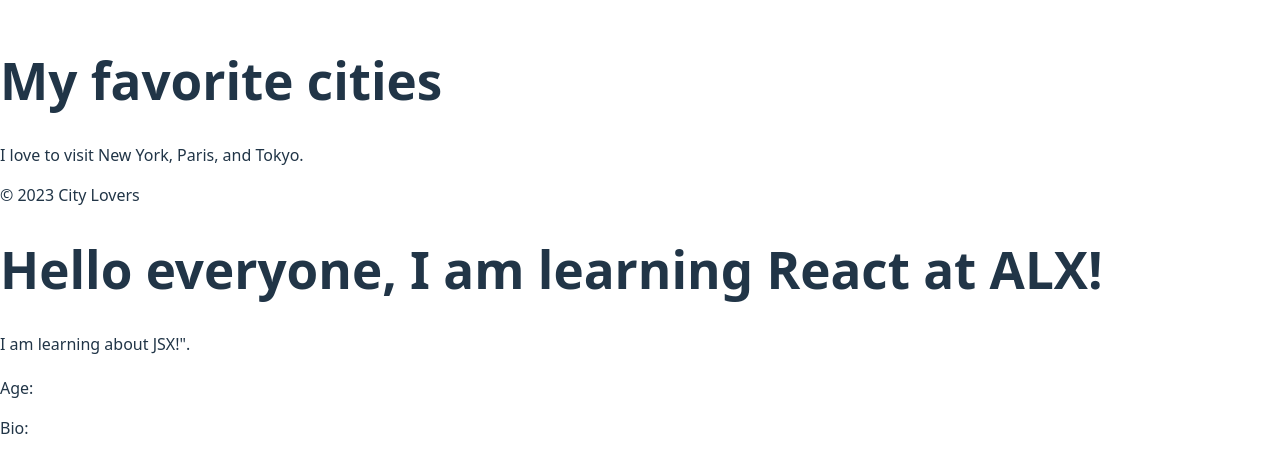
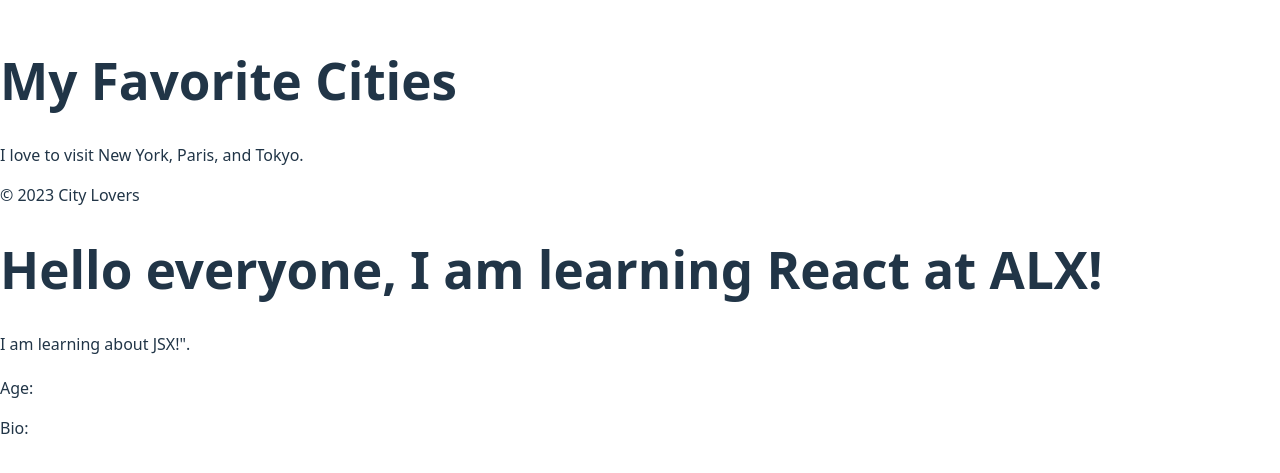
Before and after one commit to Felix-Tetteh-16/alx-fe-reactjs, a React (Vite) app in the folder alx-react-app/: page / in a window 1280 px wide. Shown: the part 163-636 px from the top of the page. Built offline with nearby package versions, Linux system fonts and the light colour scheme.

Commit message:
updated the components feature in the main.jsx

```diff
--- a/alx-react-app/src/App.jsx
+++ b/alx-react-app/src/App.jsx
@@ -1,8 +1,8 @@
 import WelcomeMessage from "./components/WelcomeMessage";
 import UserProfile from "./UserProfile";
-import Header from "./components/Header";
-import MainContent from "./components/MainContent";
-import Footer from "./components/Footer";
+import Header from "../src/components/Header";
+import MainContent from "../src/components/MainContent";
+import Footer from "../src/components/Footer";
 // import { useState } from "react";
 // import "./App.css";
 
--- a/alx-react-app/src/components/Footer.jsx
+++ b/alx-react-app/src/components/Footer.jsx
@@ -1,10 +1,8 @@
 function Footer() {
   return (
-    <div>
-      <footer>
-        <p>© 2023 City Lovers</p>
-      </footer>
-    </div>
+    <footer>
+      <p>© 2023 City Lovers</p>
+    </footer>
   );
 }
 export default Footer;
--- a/alx-react-app/src/components/Header.jsx
+++ b/alx-react-app/src/components/Header.jsx
@@ -1,11 +1,9 @@
-function Header(){
-    return(
-        <div>
-            <header>
-                <h1>My favorite cities</h1>
-            </header>
-        </div>
-    )
+function Header() {
+  return (
+    <header>
+      <h1>My Favorite Cities</h1>
+    </header>
+  );
 }
 
 export default Header;
--- a/alx-react-app/src/components/MainContent.jsx
+++ b/alx-react-app/src/components/MainContent.jsx
@@ -1,12 +1,8 @@
 function MainContent() {
   return (
-    <div>
-      <main>
-        <p>
-          <p>I love to visit New York, Paris, and Tokyo.</p>
-        </p>
-      </main>
-    </div>
+    <main>
+      <p>I love to visit New York, Paris, and Tokyo.</p>
+    </main>
   );
 }
 export default MainContent;
```
